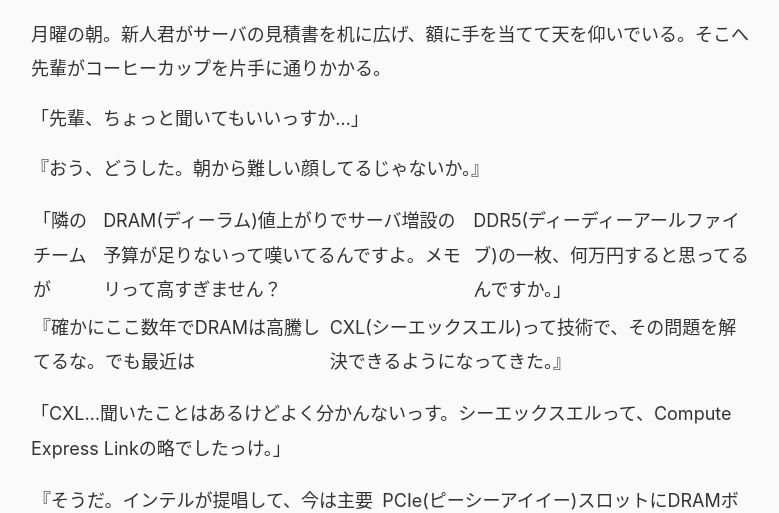
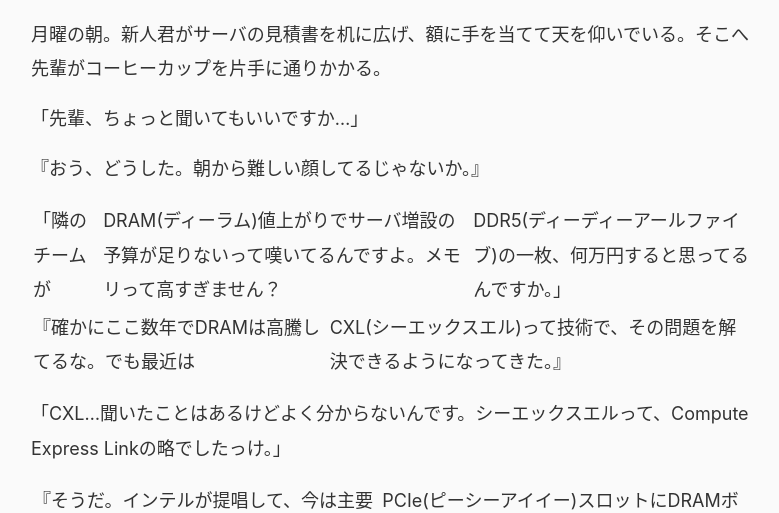
Before and after one commit to kuniakisnow/story, a Jekyll site: the page built from _posts/2026-06-07-cxl-memory-pooling.md, in a window 1280 px wide and 900 px high, scrolled down 265 px. Shown: the part 152-665 px from the top of the window, without its empty margins (249-1028 px from the left). Built offline with Jekyll 4.4.1, drawn with Linux system fonts in a browser that asks for light colours; some of the changed text lies outside the part shown.

Commit message:
feat: レビュー指摘対応 - 口調統一/開始パターン修正/ルビ修正

```diff
--- a/_posts/2026-06-07-cxl-memory-pooling.md
+++ b/_posts/2026-06-07-cxl-memory-pooling.md
@@ -8,7 +8,7 @@
 
 月曜の朝。新人君がサーバの見積書を机に広げ、額に手を当てて天を仰いでいる。そこへ先輩がコーヒーカップを片手に通りかかる。
 
-「先輩、ちょっと聞いてもいいっすか…」
+「先輩、ちょっと聞いてもいいですか…」
 
 『おう、どうした。朝から難しい顔してるじゃないか。』
 
@@ -16,7 +16,7 @@
 
 『確かにここ数年でDRAMは高騰してるな。でも最近は|CXL(シーエックスエル)って技術で、その問題を解決できるようになってきた。』
 
-「CXL…聞いたことはあるけどよく分かんないっす。シーエックスエルって、Compute Express Linkの略でしたっけ。」
+「CXL…聞いたことはあるけどよく分からないんです。シーエックスエルって、Compute Express Linkの略でしたっけ。」
 
 『そうだ。インテルが提唱して、今は主要なCPUベンダやメモリベンダがこぞって推進してる規格だ。簡単に言うと、|PCIe(ピーシーアイイー)スロットにDRAMボックスを挿して、複数サーバでメモリを共有・プールできるようにする。』
 
@@ -52,7 +52,7 @@
 
 『そこがCXLの肝だ。CXLはハードウェアレベルでキャッシュコヒーレンシを保証する。複数のCPUが同じCXLメモリ領域にアクセスしても、一貫性が崩れない。プロトコルレベルでスヌープや無効化の仕組みが組み込まれてるんだ。しかもシングルリンクで片方向128GB/sだ。』
 
-「128GB/s…|NVMe(エヌブイエムイー)のGen5 SSDでも14GB/sですからね。比較にならないっす。」
+「128GB/s…|NVMe(エヌブイエムイー)のGen5 SSDでも14GB/sですからね。比較にならないですね。」
 
 『そうだ。メモリインタコネクトなんだから当然といえば当然だがな。その帯域を活かして、複数サーバが一つの巨大なメモリプールを共有する。これがCXLの真骨頂だ。』
 
@@ -88,7 +88,7 @@
 
 『Microchipの|SMB100(エスエムビー100)やBroadcomのCXLスイッチを使って、ラック単位でメモリを集約する方式だ。大規模プーリングに向いてる。スイッチ型だとラック全体でメモリプールを構成して、各サーバが必要な容量を動的に割り当てられる。』
 
-「いいっすね、それ。でもレイテンシは増えるんですよね？」
+「いいですね、それ。でもレイテンシは増えるんですよね？」
 
 『そう。スイッチを経由する分、数十ns追加で増える。ただしその代わりに柔軟性は格段に高い。サーバのメモリ需要が変動してもソフトウェアで割り当てを変更できる。メモリに余ってるサーバから不足してるサーバへ、動的に融通できるのが理想だ。』
 
```
Also changed, not shown: _posts/2026-06-08-nvme-2-0-2-1-zns-kv.md (+3 -3 lines), _posts/2026-06-10-nvme-over-tcp-implementation.md (+2 -2 lines), _posts/2026-06-24-co-packaged-optics-cpo.md (+3 -5 lines).
